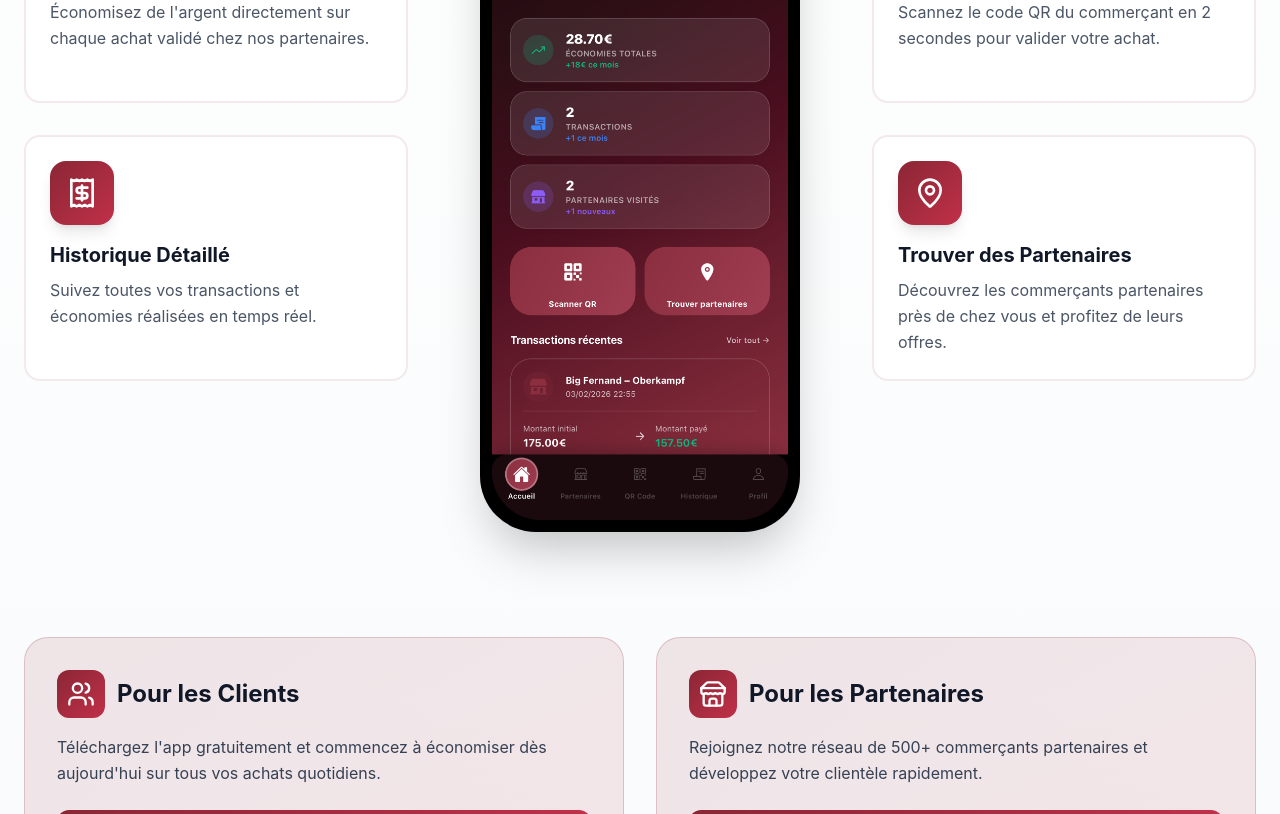
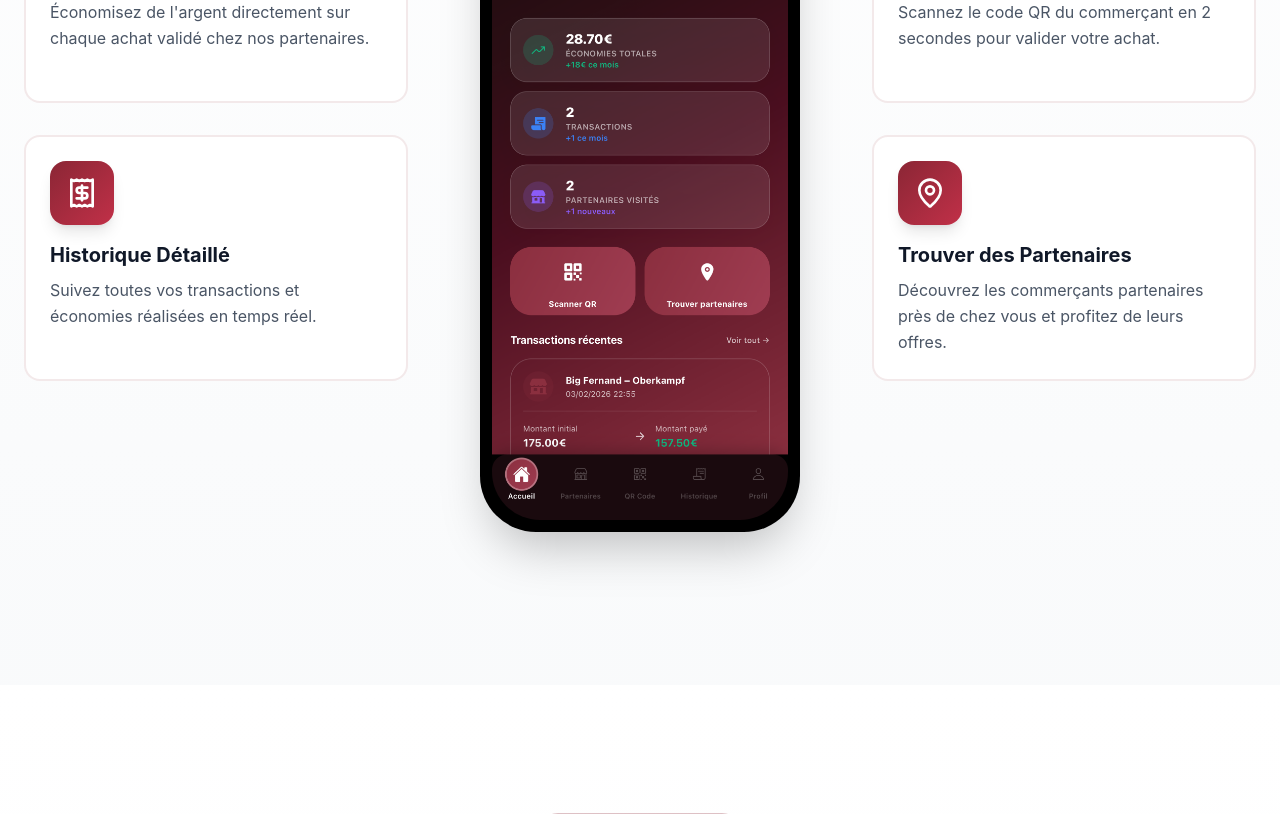
Before and after one commit to guiguil03/Maya-Front, a React (Vite) app: page / in a window 1280 px wide. Shown: the part 1986-2800 px from the top of the page. Built offline with nearby package versions, Linux system fonts and the light colour scheme.

Commit message:
Integrate smooth scrolling functionality in Navigation component and update FeaturesSection by removing unused CTA cards. Adjust image imports for consistency and add PricingSection to App component for enhanced user navigation.

```diff
--- a/src/app/App.tsx
+++ b/src/app/App.tsx
@@ -7,6 +7,7 @@ import TestimonialsSection from './components/sections/TestimonialsSection';
 import FAQSection from './components/sections/FAQSection';
 import CTASection from './components/sections/CTASection';
 import Footer from './components/sections/Footer';
+import PricingSection from './components/sections/PricingSection';
 
 export default function App() {
   return (
@@ -15,6 +16,7 @@ export default function App() {
       <HeroSection />
       <FeaturesSection />
       <HowItWorksSection />
+      <PricingSection />
       <TestimonialsSection />
       <FAQSection />
       <CTASection />
--- a/src/app/components/sections/FeaturesSection.tsx
+++ b/src/app/components/sections/FeaturesSection.tsx
@@ -1,8 +1,9 @@
 import { motion } from 'framer-motion';
 import { useState } from 'react';
 import { Users, Store, Wallet, QrCode, Receipt, MapPin, BarChart3, Target } from 'lucide-react';
-import imgDashboard from '../../../assets/IMG_9477.PNG';
-import imgPartner from '../../../assets/IMG_9479.png';
+import imgDashboard from '../../../assets/IMG_9477.png';
+import imgPartner from '../../../assets/IMG_9479.PNG';
+import React from 'react';
 
 export default function FeaturesSection() {
   const [activeTab, setActiveTab] = useState<'client' | 'partner'>('client');
@@ -237,50 +238,7 @@ export default function FeaturesSection() {
           </div>
         </div>
 
-        {/* CTA Cards */}
-        <div className="grid md:grid-cols-2 gap-8 mt-20">
-          <motion.div
-            initial={{ opacity: 0, y: 30 }}
-            whileInView={{ opacity: 1, y: 0 }}
-            viewport={{ once: true, margin: "-100px" }}
-            transition={{ duration: 0.5, delay: 0.4 }}
-            className="p-8 bg-gradient-to-br from-[#8B2635]/10 to-[#C13048]/10 rounded-3xl border border-[#8B2635]/20"
-          >
-            <div className="flex items-center gap-3 mb-4">
-              <div className="w-12 h-12 bg-gradient-to-br from-[#8B2635] to-[#C13048] rounded-xl flex items-center justify-center">
-                <Users className="w-7 h-7 text-white" />
-              </div>
-              <h3 className="text-2xl font-bold text-gray-900">Pour les Clients</h3>
-            </div>
-            <p className="text-gray-700 mb-6 leading-relaxed">
-              Téléchargez l'app gratuitement et commencez à économiser dès aujourd'hui sur tous vos achats quotidiens.
-            </p>
-            <button className="w-full px-6 py-3 bg-gradient-to-r from-[#8B2635] to-[#C13048] text-white rounded-xl hover:shadow-lg transition-all font-semibold">
-              Télécharger MayaConnect
-            </button>
-          </motion.div>
 
-          <motion.div
-            initial={{ opacity: 0, y: 30 }}
-            whileInView={{ opacity: 1, y: 0 }}
-            viewport={{ once: true, margin: "-100px" }}
-            transition={{ duration: 0.5, delay: 0.5 }}
-            className="p-8 bg-gradient-to-br from-[#8B2635]/10 to-[#C13048]/10 rounded-3xl border border-[#8B2635]/20"
-          >
-            <div className="flex items-center gap-3 mb-4">
-              <div className="w-12 h-12 bg-gradient-to-br from-[#8B2635] to-[#C13048] rounded-xl flex items-center justify-center">
-                <Store className="w-7 h-7 text-white" />
-              </div>
-              <h3 className="text-2xl font-bold text-gray-900">Pour les Partenaires</h3>
-            </div>
-            <p className="text-gray-700 mb-6 leading-relaxed">
-              Rejoignez notre réseau de 500+ commerçants partenaires et développez votre clientèle rapidement.
-            </p>
-            <button className="w-full px-6 py-3 bg-gradient-to-r from-[#8B2635] to-[#C13048] text-white rounded-xl hover:shadow-lg transition-all font-semibold">
-              Devenir Partenaire
-            </button>
-          </motion.div>
-        </div>
       </div>
     </section>
   );
--- a/src/app/components/sections/Navigation.tsx
+++ b/src/app/components/sections/Navigation.tsx
@@ -2,31 +2,76 @@ import logoMayaConnect from '../../../assets/logo2.png';
 import { User } from 'lucide-react';
 
 export default function Navigation() {
+  const handleScrollTo = (id: string) => {
+    const element = document.getElementById(id);
+    if (element) {
+      const offset = 80; // Offset pour la navbar fixe
+      const elementPosition = element.getBoundingClientRect().top;
+      const offsetPosition = elementPosition + window.pageYOffset - offset;
+
+      window.scrollTo({
+        top: offsetPosition,
+        behavior: 'smooth'
+      });
+    }
+  };
+
   return (
     <nav className="fixed top-0 left-0 right-0 z-50">
       <div className="max-w-7xl mx-auto px-6 py-4">
         <div className="bg-white/95 backdrop-blur-lg rounded-full shadow-lg border border-gray-200/50 px-6 py-3 flex items-center justify-between">
           {/* Logo à gauche */}
-          <div className="flex items-center gap-3">
+          <a
+            href="#"
+            onClick={(e) => {
+              e.preventDefault();
+              window.scrollTo({ top: 0, behavior: 'smooth' });
+            }}
+            className="flex items-center gap-3 cursor-pointer hover:opacity-80 transition-opacity"
+          >
             <img src={logoMayaConnect} alt="Maya Logo" className="w-10 h-10" />
             <span className="text-xl font-bold text-gray-900">Maya</span>
-          </div>
+          </a>
 
           {/* Liens de navigation centrés */}
           <div className="hidden md:flex items-center gap-8 absolute left-1/2 transform -translate-x-1/2">
-            <a href="#pricing" className="text-gray-700 hover:text-[#8B2635] transition-colors font-medium">
+            <a
+              href="#pricing"
+              onClick={(e) => {
+                e.preventDefault();
+                handleScrollTo('pricing');
+              }}
+              className="text-gray-700 hover:text-[#8B2635] transition-colors font-medium cursor-pointer"
+            >
               Nos Abonnements
             </a>
-            <a href="#testimonials" className="text-gray-700 hover:text-[#8B2635] transition-colors font-medium">
+            <a
+              href="#testimonials"
+              onClick={(e) => {
+                e.preventDefault();
+                handleScrollTo('testimonials');
+              }}
+              className="text-gray-700 hover:text-[#8B2635] transition-colors font-medium cursor-pointer"
+            >
               Avis
             </a>
-            <a href="#contact" className="text-gray-700 hover:text-[#8B2635] transition-colors font-medium">
+            <a
+              href="#faq"
+              onClick={(e) => {
+                e.preventDefault();
+                handleScrollTo('faq');
+              }}
+              className="text-gray-700 hover:text-[#8B2635] transition-colors font-medium cursor-pointer"
+            >
               Contactez-Nous
             </a>
           </div>
 
           {/* Bouton S'inscrire à droite */}
-          <button className="px-5 py-2.5 bg-gradient-to-r from-[#8B2635] to-[#C13048] text-white rounded-full hover:shadow-lg transition-all font-medium flex items-center gap-2">
+          <button
+            onClick={() => handleScrollTo('pricing')}
+            className="px-5 py-2.5 bg-gradient-to-r from-[#8B2635] to-[#C13048] text-white rounded-full hover:shadow-lg transition-all font-medium flex items-center gap-2"
+          >
             <User className="w-4 h-4" />
             <span>S'inscrire</span>
           </button>
```
